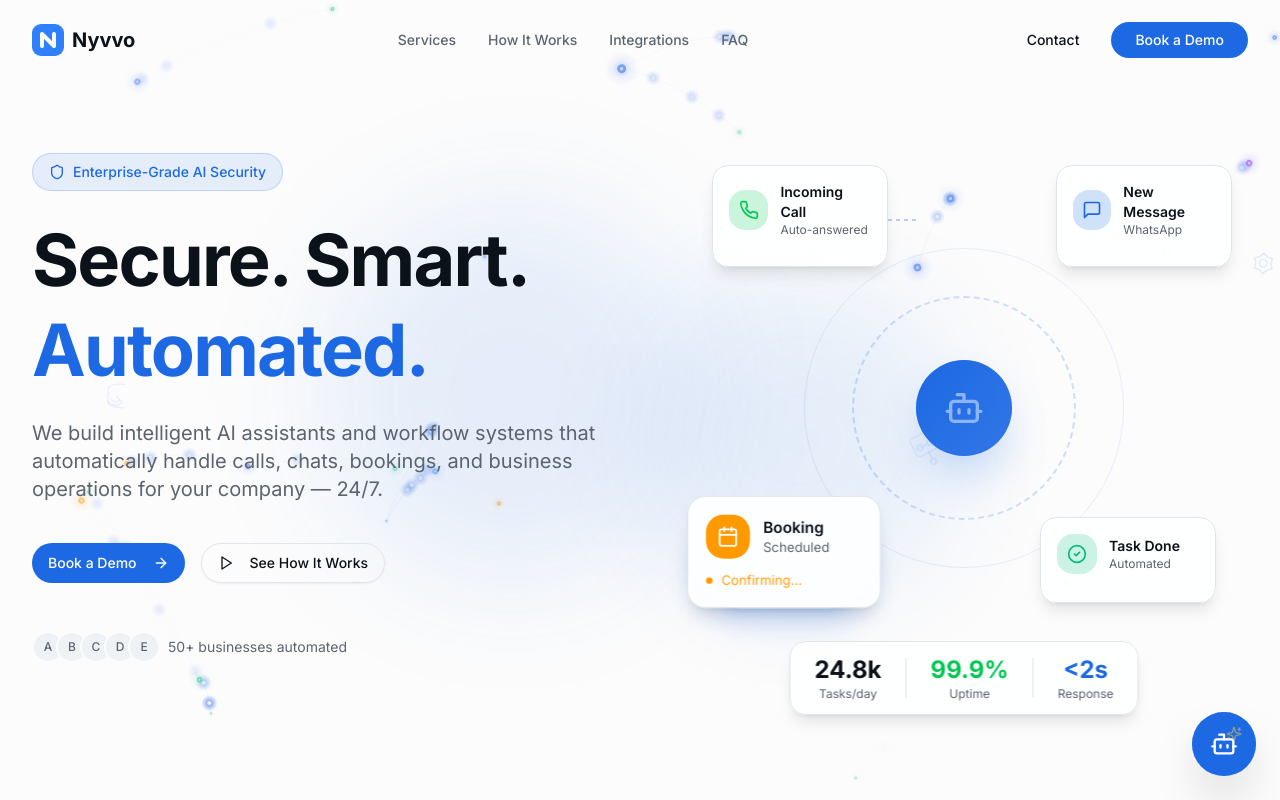
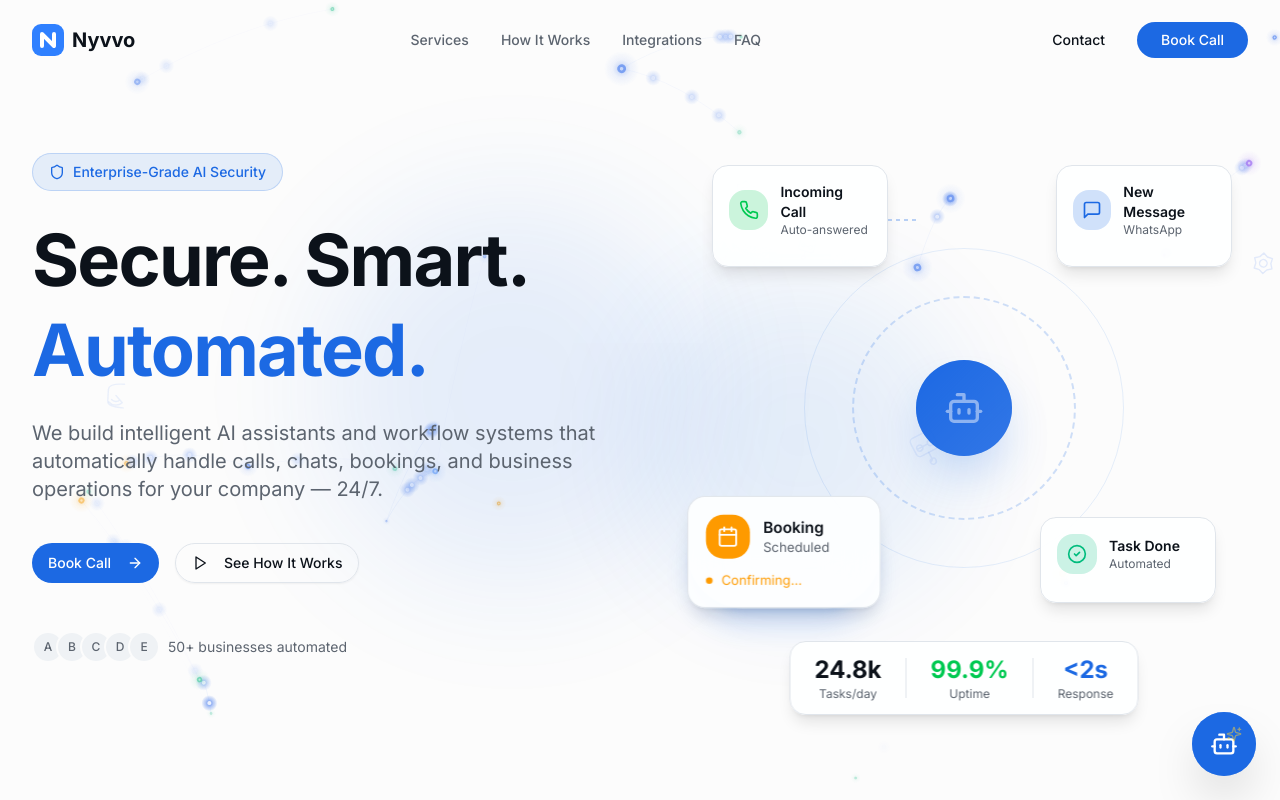
Before and after one commit to talhasajid849/Nyvvo---Agency, a Next.js app: page / in a window 1280 px wide. Shown: the top 800 px of the page. Built offline with nearby package versions, Linux system fonts and the light colour scheme.

Commit message:
refactor: update button label from "Book a Demo" to "Book Call"

```diff
--- a/components/navbar.tsx
+++ b/components/navbar.tsx
@@ -93,7 +93,7 @@ export function Navbar() {
               <Link href="#contact">Contact</Link>
             </Button>
             <Button asChild className="rounded-full px-6">
-              <Link href="#demo">Book a Demo</Link>
+              <Link href="#demo">Book Call</Link>
             </Button>
           </div>
 
@@ -152,7 +152,7 @@ export function Navbar() {
                 <Link href="#contact">Contact</Link>
               </Button>
               <Button asChild className="rounded-full">
-                <Link href="#demo">Book a Demo</Link>
+                <Link href="#demo">Book Call</Link>
               </Button>
             </div>
           </div>
--- a/components/sections/hero.tsx
+++ b/components/sections/hero.tsx
@@ -77,7 +77,7 @@ export function HeroSection() {
             <div className="mt-10 flex flex-col sm:flex-row gap-4 justify-center lg:justify-start animate-fade-in-up delay-200">
               <Button size="lg" asChild className="rounded-full px-8 group">
                 <Link href="#demo">
-                  Book a Demo
+                  Book Call
                   <ArrowRight className="ml-2 w-4 h-4 group-hover:translate-x-1 transition-transform" />
                 </Link>
               </Button>
```
